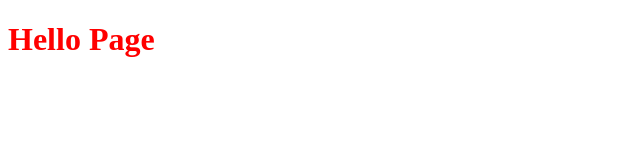
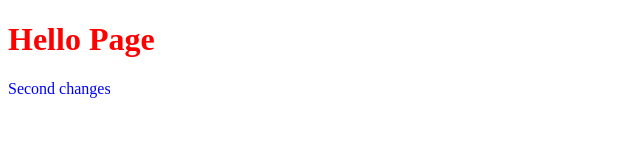
Before and after one commit to devaryanlpu/gitChallenge, a plain HTML site: page index.html in a window 1280 px wide. Shown: the whole page, without its empty margins (0-640 px from the left). Drawn offline with Linux system fonts and the light colour scheme.

Commit message:
second commit

```diff
--- a/index.html
+++ b/index.html
@@ -6,5 +6,6 @@
 </head>
 <body>
 <h1>Hello Page</h1>
+<p>Second changes</p>
 </body>
 </html>
--- a/style.css
+++ b/style.css
@@ -1,3 +1,4 @@
 h1{
 	color: red;
 }
+p{ color: blue }
```
